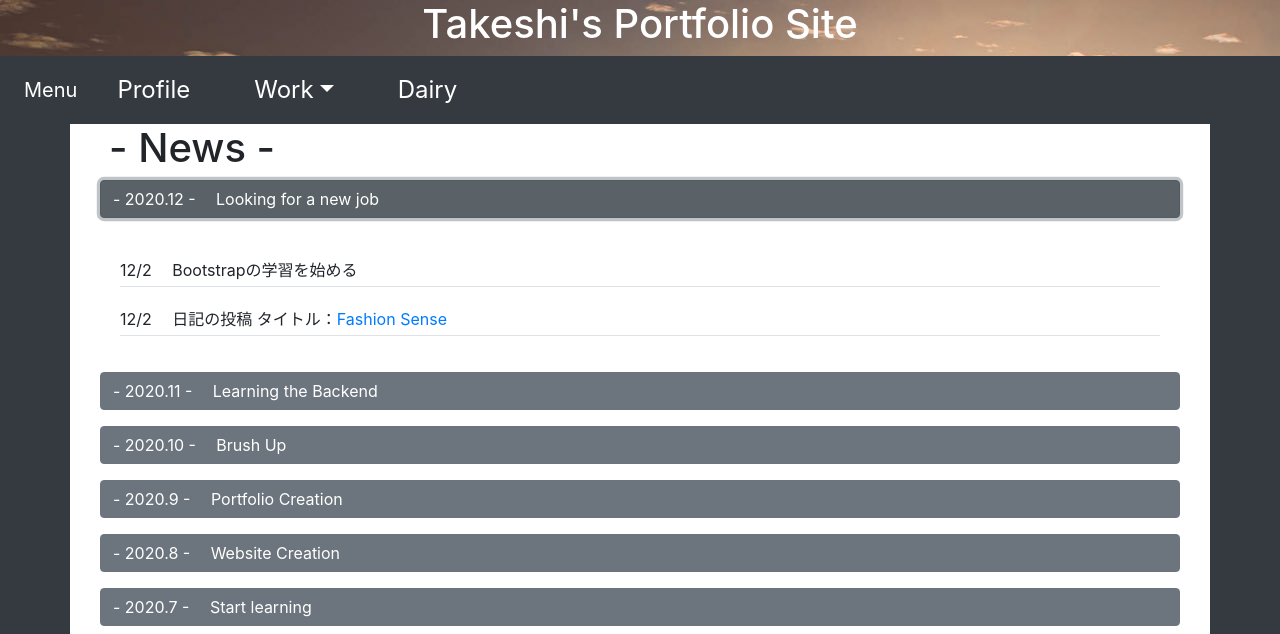
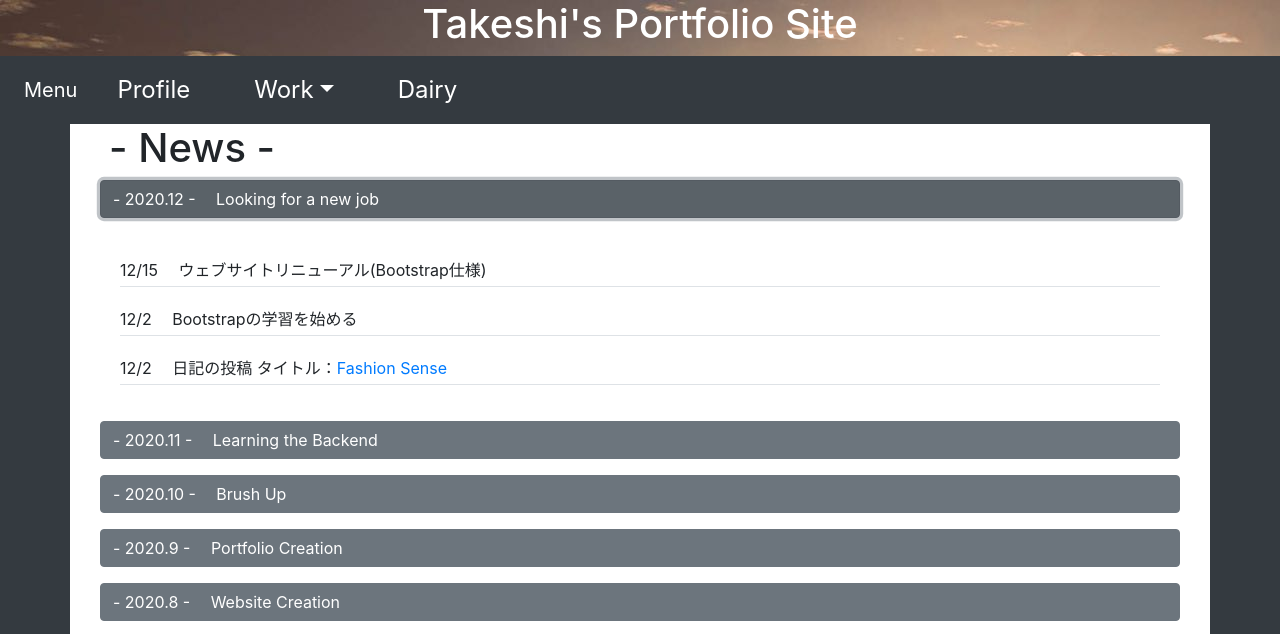
Before and after one commit to borubo/Portfolio, a plain HTML site: page index.html in a window 1280 px wide. Both pictures are taken after a click on the button "- 2020.12 - Looking for a new job". Shown: the top 634 px of the page. Drawn offline with nearby package versions, Linux system fonts and the light colour scheme.

Commit message:
Add files via upload

```diff
--- a/index.html
+++ b/index.html
@@ -70,8 +70,9 @@ Twitter⇨https://twitter.com/TAKESHI46434568 -->
             </p>
             <div class="collapse" id="collapseContent06" data-parent="#sample">
               <div class="card-body">
-                <p class="border border-right-0 border-left-0 border-top-0 py-1">12/2  　Bootstrapの学習を始める</p>
-                <p class="border border-right-0 border-left-0 border-top-0 py-1">12/2  　日記の投稿 タイトル：<a href="MyDairy/dairy-list/201202.html" target="_blank">Fashion Sense</a></p>
+                <p class="border border-right-0 border-left-0 border-top-0 py-1">12/15  　ウェブサイトリニューアル(Bootstrap仕様)</p>
+                <p class="border border-right-0 border-left-0 border-top-0 py-1">12/2   　Bootstrapの学習を始める</p>
+                <p class="border border-right-0 border-left-0 border-top-0 py-1">12/2   　日記の投稿 タイトル：<a href="MyDairy/dairy-list/201202.html" target="_blank">Fashion Sense</a></p>
               </div>
             </div>
           </div>
```
